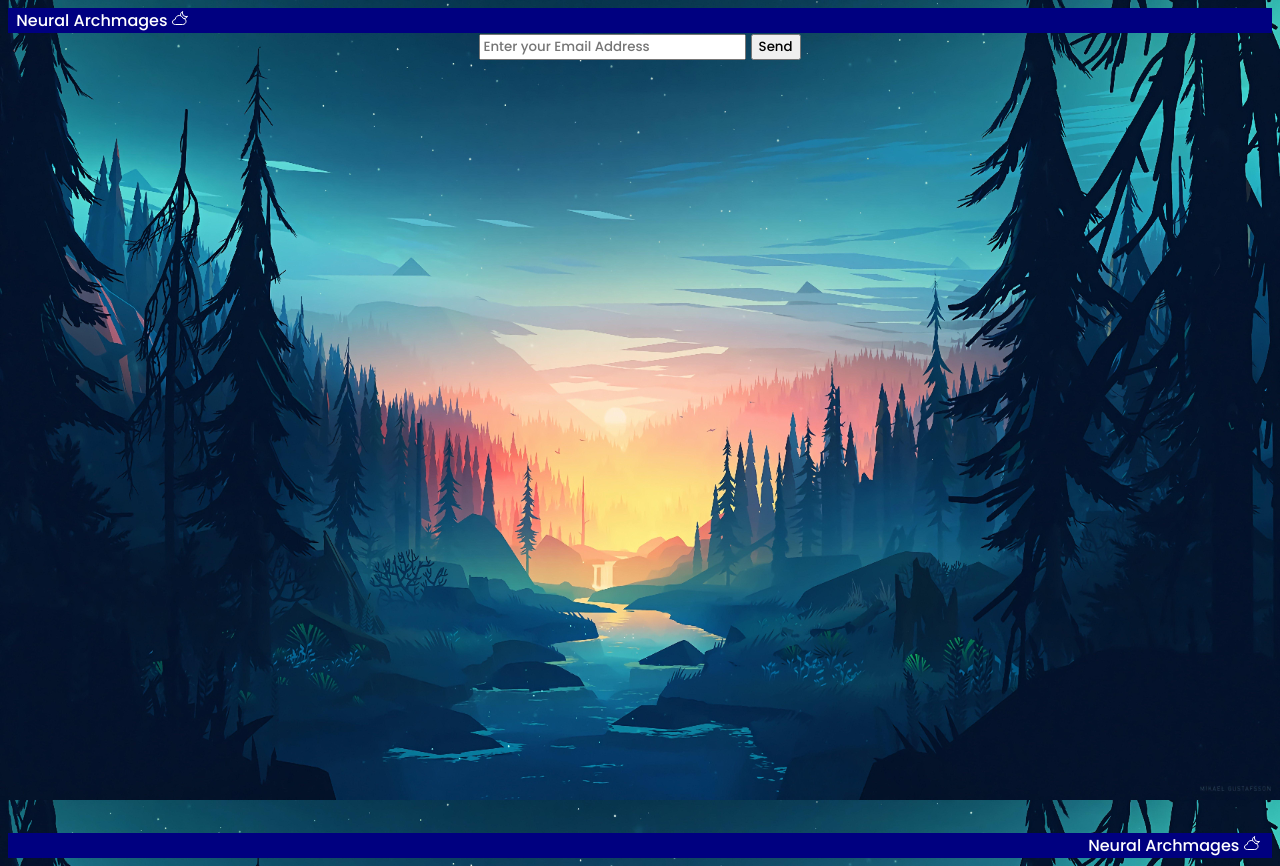
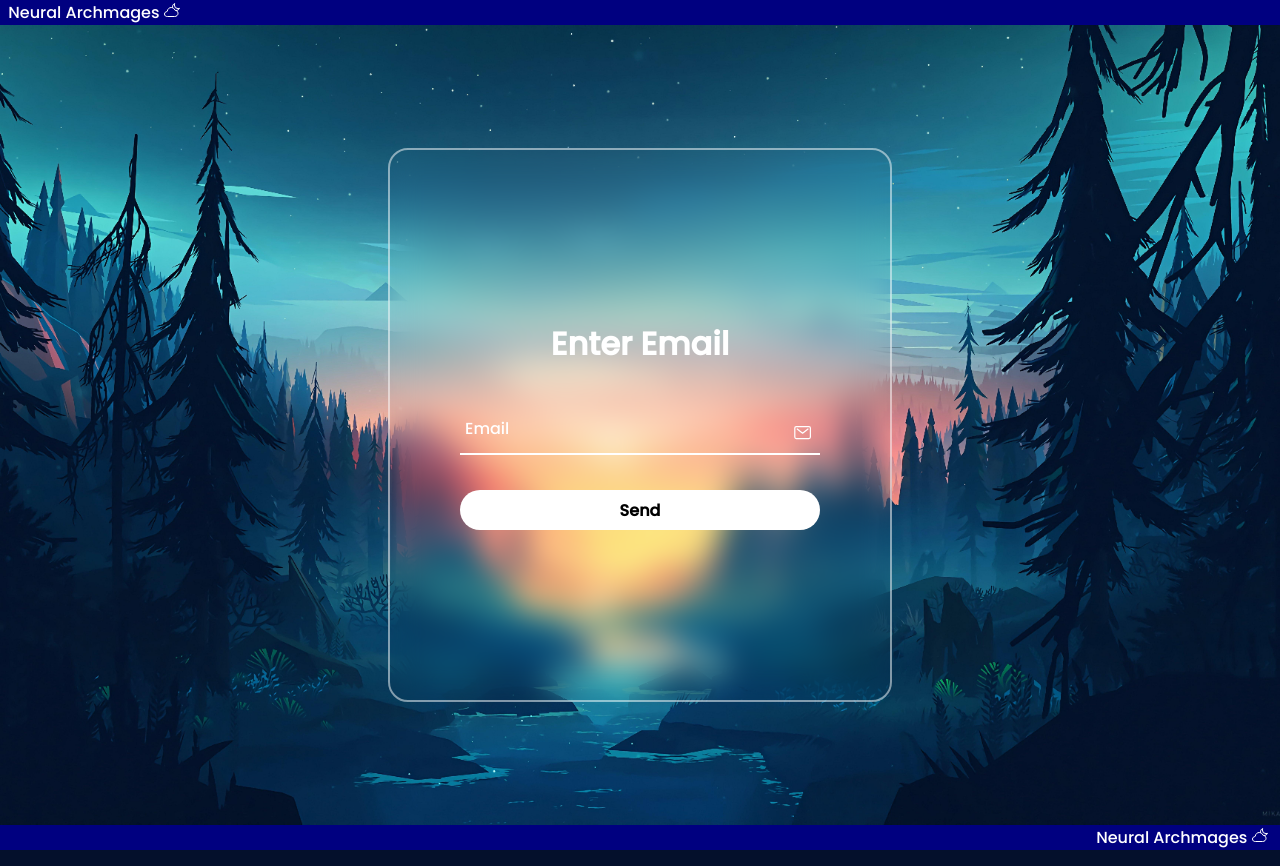
Before and after one commit to PalakDwivedi02/RainSense, a Flask app: page /enter-mail in a window 1280 px wide. Run offline with Flask 2, Linux system fonts and the light colour scheme; parts of the project's set-up code (start-up, migrations or seed data) failed here and were passed over.

Commit message:
Stylized email form

```diff
--- a/templates/askemail.html
+++ b/templates/askemail.html
@@ -1,10 +1,42 @@
-{% extends "layout.html" %}
+<!DOCTYPE html>
 
-{% block content %}
+<html lang="en">
+<head>
+    <meta name="viewport" content="initial-scale=1, width=device-width">
+    <meta charset="UTF-8">
+    <meta http-equiv="X-UA-Compatible" content="IE=edge">
+    <meta name="viewport" content="width=device-width, initial-scale=1.0">
+    <link rel="stylesheet" href="/static/form.css">
+    <title>Rainfall Prediction Form</title>
+    <link rel="shortcut icon" href="{{ url_for('static', filename='favicon.ico') }}">
+</head>
 
-    <form action = "/mail-Sent" method = "post">
-        <input required autocomplete ="on" type="email" name="remail" placeholder="Enter your Email Address">
-        <input type="submit" value="Send">
-    </form>
+<body>
 
-{% endblock %}
+    <div style="background-color: navy; color: white; ">
+        &nbsp&nbspNeural Archmages <ion-icon name="cloudy-night-outline"></ion-icon>
+    </div>
+    <section>
+
+    <div class="form-box">
+        <div class="form-value">
+            <h2>Enter Email</h2>
+            <form action = "/mail-Sent" method = "post">
+                <div class="inputbox">
+                    <input required autocomplete ="on" type="email" name="remail">
+                    <label for="">Email</label>
+                    <ion-icon name="mail-outline"></ion-icon>
+                </div>
+                <!-- <input type="submit" value="Send"> -->
+                <button type="submit" value="Send">
+                    Send
+                </button>
+            </form>
+    </section>
+    <div style="background-color: navy; color: white; text-align: right;">
+        Neural Archmages <ion-icon name="cloudy-night-outline"></ion-icon> &nbsp&nbsp
+    </div>
+    <script type="module" src="https://unpkg.com/ionicons@5.5.2/dist/ionicons/ionicons.esm.js"></script>
+    <script nomodule src="https://unpkg.com/ionicons@5.5.2/dist/ionicons/ionicons.js"></script>
+</body>
+</html>
```
